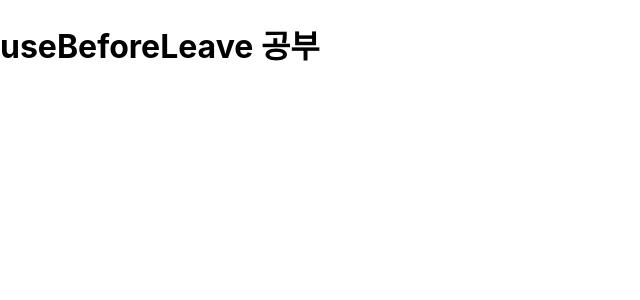
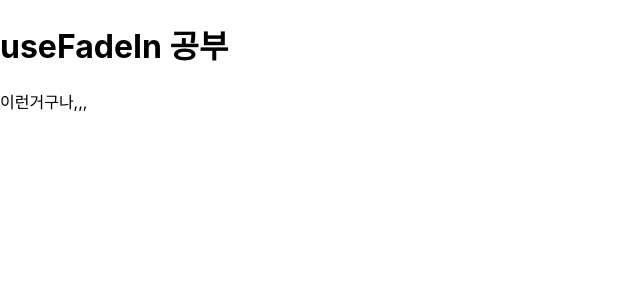
Before and after one commit to 2-daoni/React-Hooks, a React (Create React App) app: page / in a window 1280 px wide. Shown: the top 300 px of the page, without its empty margins (0-640 px from the left). Built offline with nearby package versions, Linux system fonts and the light colour scheme.

Commit message:
useFadeIn 공부

```diff
--- a/src/index.js
+++ b/src/index.js
@@ -9,5 +9,6 @@ import Practice4 from './useHover';
 import Practice5 from './useConfirm';
 import Practice6 from './usePreventLeave';
 import Practice7 from './useBeforeLeave';
+import Practice8 from './useFadeIn';
 
-ReactDOM.render(<Practice7 />, document.getElementById('root'));
+ReactDOM.render(<Practice8 />, document.getElementById('root'));
--- /dev/null
+++ b/src/useFadeIn.js
@@ -0,0 +1,29 @@
+import React, { useEffect, useRef } from 'react';
+
+const useFadeIn = (duration = 1, delay = 0) => {
+  const element = useRef();
+  useEffect(() => {
+    if (element.current) {
+      const { current } = element;
+      current.style.transition = `opacity ${duration}s ease-in-out ${delay}s`;
+      current.style.opacity = 1;
+    }
+  }, []);
+  if (typeof duration !== 'number') {
+    return;
+  }
+  return { ref: element, style: { opacity: 0 } };
+};
+
+const Practice8 = () => {
+  const fadeInH1 = useFadeIn(2, 1);
+  const fadeInP = useFadeIn(5, 3);
+  return (
+    <div>
+      <h1 {...fadeInH1}>useFadeIn 공부</h1>
+      <p {...fadeInP}>이런거구나,,,</p>
+    </div>
+  );
+};
+
+export default Practice8;
```
